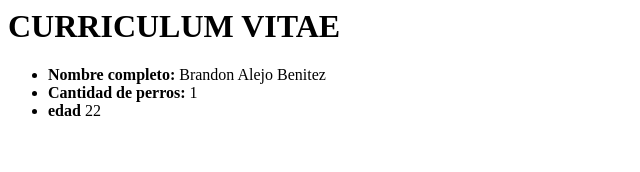
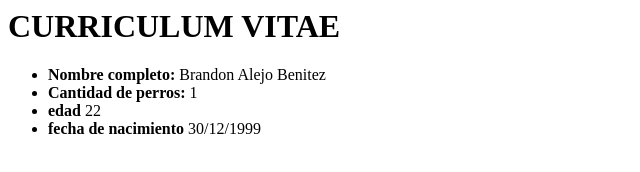
Before and after one commit to Br0ndon/nucba-2717, a plain HTML site: page clase 2/index.html in a window 1280 px wide. Shown: the whole page, without its empty margins (0-640 px from the left). Drawn offline with Linux system fonts and the light colour scheme.

Commit message:
cambio de fecha de nacimiento

```diff
--- a/clase 2/index.html
+++ b/clase 2/index.html
@@ -10,6 +10,8 @@
         <li><b>Nombre completo:</b> Brandon Alejo Benitez</li>
         <li> <b>Cantidad de perros:</b> 1</li>
          <li><b>edad</b> 22</li>
+        <li><b>fecha de nacimiento</b> 30/12/1999</li>
+
     </ul>
 </body>
 </html>
```
